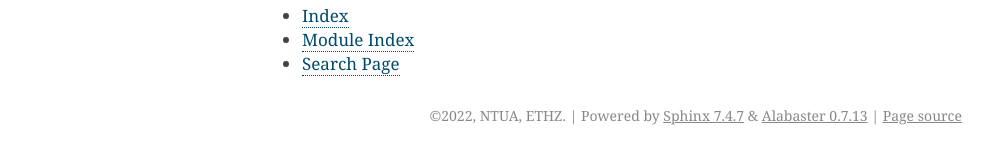
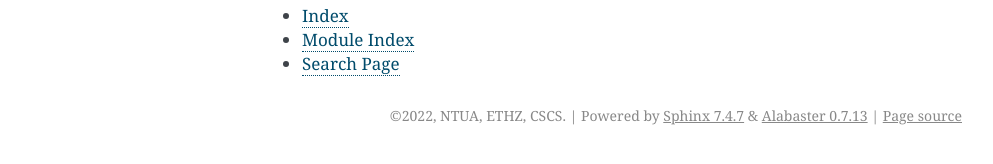
Before and after one commit to slitvinov/dcomex-prototype, a Sphinx documentation site: the page built from docs/index.rst, in a window 1280 px wide. Shown: the part 664-828 px from the top of the page, without its empty margins (148-1141 px from the left). Built offline with Sphinx 7.4.7, drawn with Linux system fonts in a browser that asks for light colours; part of the change alters nothing that is shown.

Commit message:
docs: clean up Makefile and conf.py

```diff
--- a/docs/conf.py
+++ b/docs/conf.py
@@ -1,15 +1,3 @@
-# Configuration file for the Sphinx documentation builder.
-#
-# This file only contains a selection of the most common options. For a full
-# list see the documentation:
-# https://www.sphinx-doc.org/en/master/usage/configuration.html
-
-# -- Path setup --------------------------------------------------------------
-
-# If extensions (or modules to document with autodoc) are in another directory,
-# add these directories to sys.path here. If the directory is relative to the
-# documentation root, use os.path.abspath to make it absolute, like shown here.
-#
 import os
 import sphinx.ext.autodoc
 import sys
@@ -19,39 +7,17 @@ sys.path.append(os.path.join(conf_file_abs_path, ".."))
 
 import integration
 
-# -- Project information -----------------------------------------------------
+project = 'DComEX Framework'
+copyright = '2022, NTUA, ETHZ, CSCS'
+author = 'NTUA, ETHZ, CSCS'
 
-project = 'DComEX Framework'
-copyright = '2022, NTUA, ETHZ'
-author = 'NTUA, ETHZ'
-
-# -- General configuration ---------------------------------------------------
-
-# Add any Sphinx extension module names here, as strings. They can be
-# extensions coming with Sphinx (named 'sphinx.ext.*') or your custom
-# ones.
 extensions = [
     'sphinx.ext.mathjax', 'sphinx.ext.autodoc', 'sphinx.ext.autosummary',
     'sphinx_automodapi.automodapi'
 ]
 
-# Add any paths that contain templates here, relative to this directory.
 templates_path = ['_templates']
-
-# List of patterns, relative to source directory, that match files and
-# directories to ignore when looking for source files.
-# This pattern also affects html_static_path and html_extra_path.
-exclude_patterns = ['_build', 'Thumbs.db', '.DS_Store']
-
-# -- Options for HTML output -------------------------------------------------
-
-# The theme to use for HTML and HTML Help pages.  See the documentation for
-# a list of builtin themes.
-#
+exclude_patterns = ['_build']
 html_theme = 'alabaster'
-
-# Add any paths that contain custom static files (such as style sheets) here,
-# relative to this directory. They are copied after the builtin static files,
-# so a file named "default.css" will overwrite the builtin "default.css".
 html_static_path = ['_static']
 autoclass_content = 'both'
```
Also changed, not shown: 1 other file.
